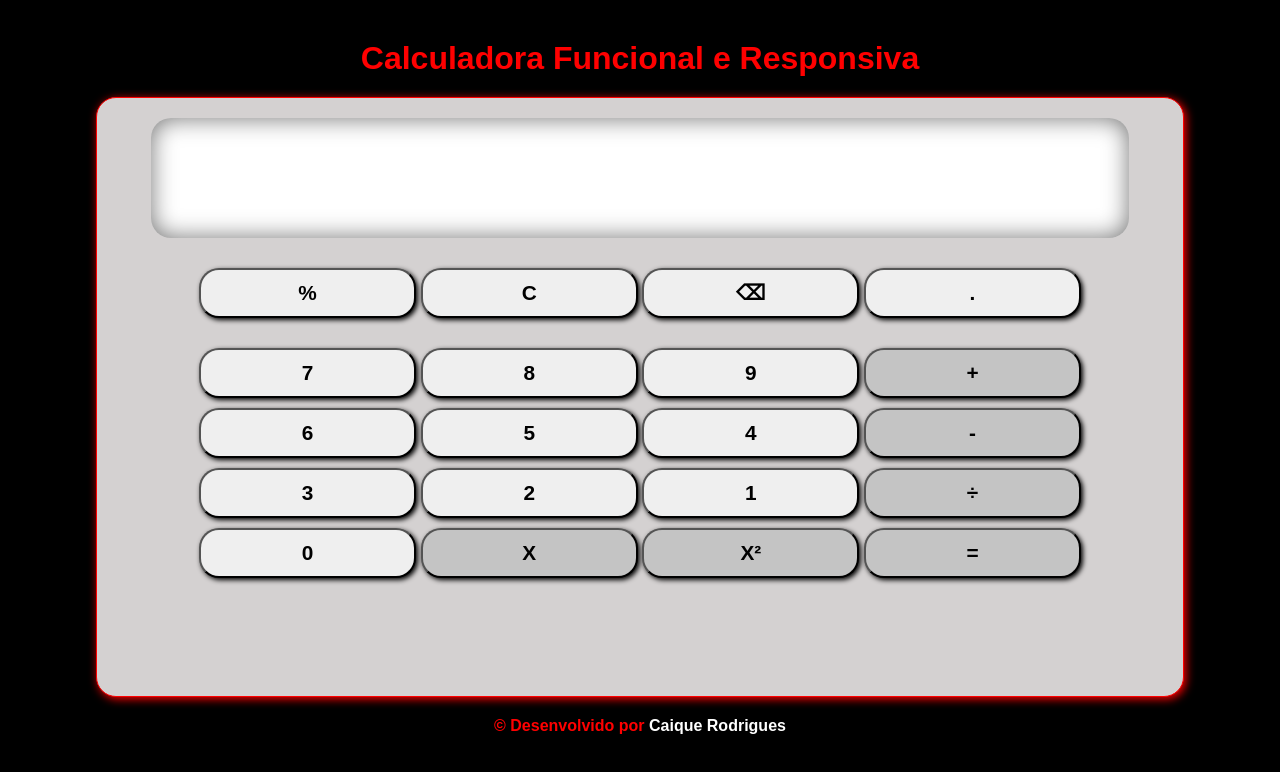
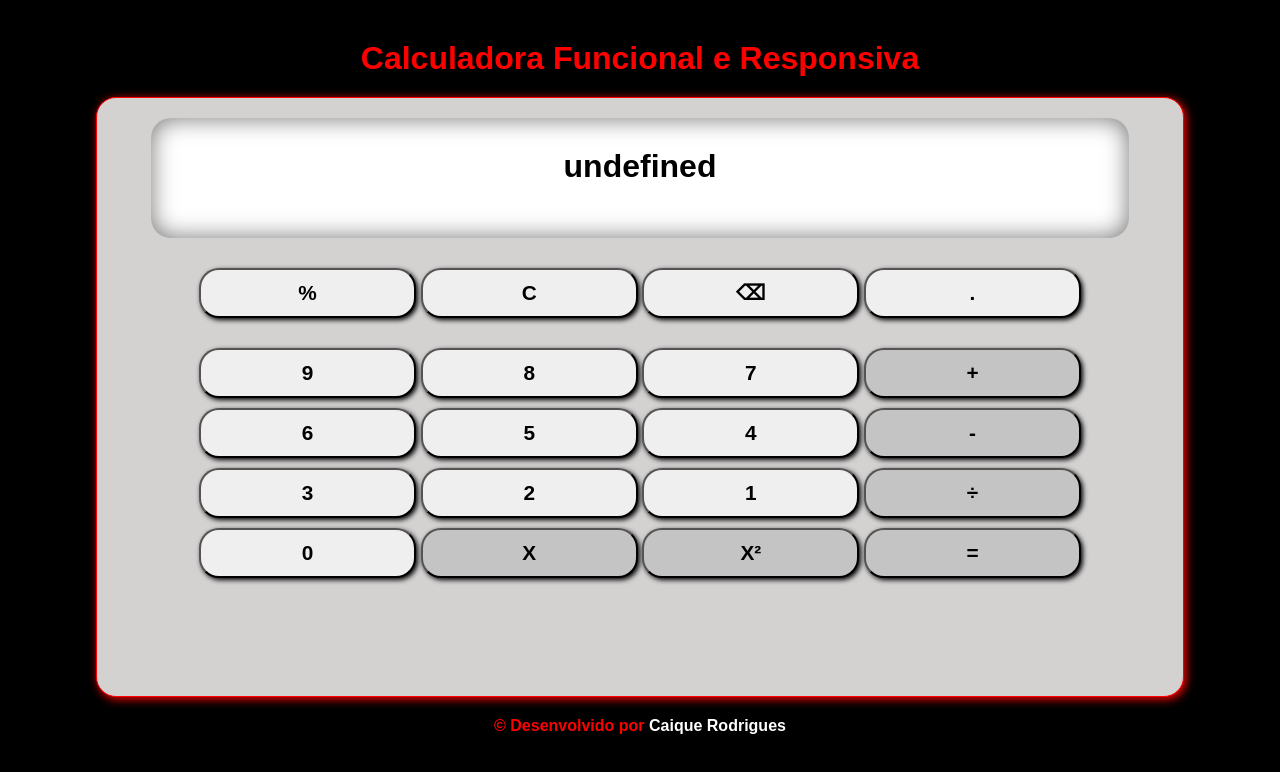
Before and after one commit to Caiqueerodrigues/calculadora, a plain HTML site: page index.html in a window 1280 px wide. Both pictures are taken after a click on the button "X²". Drawn offline with Linux system fonts and the light colour scheme.

Commit message:
tentando

```diff
--- a/_Estilo/style.css
+++ b/_Estilo/style.css
@@ -30,11 +30,16 @@ Body {
     margin: 20px auto;
     border-radius: 20px;
     box-shadow: inset 0px 0px 25px rgba(0, 0, 0, 0.555);
+    padding-top: 30px;
+    font-size: 2em;
+    color: black;
+    font-weight: bold;
 }
 
 main input:hover {
     transform: translate(-2px, -2px);
     box-shadow: inset 0px 0px 15px black;
+    cursor: pointer;
 }
 input.botoesCima, .numeros, .sinais {
     height: 50px;
--- a/_script/script.js
+++ b/_script/script.js
@@ -0,0 +1,20 @@
+var visor = document.getElementById('visor')
+var n1 = parseFloat("")
+var sinal = ` `
+
+
+function calcular(value) {
+    if (value == `.` || 1 || 2 || 3 || 4 || 5 || 6 || 7 || 8 || 9 || 0 && n1 == ``) {
+        n1 = value
+        visor.innerHTML += (`${n1}`)
+    } else if (sinal != ` `) {
+
+    }
+
+    if (value == `reset`) {
+        visor.innerHTML = ` `
+        n1 = ` `
+        n2 = ` `
+        sinal = ` `
+    }
+}
--- a/index.html
+++ b/index.html
@@ -15,31 +15,31 @@
             <div id="calculadora">
                 <div id="visor"></div>
                 <section id="botoesSinais">
-                    <input type="button" value="%" class="botoesCima">
-                    <input type="reset" value="C" class="botoesCima">
-                    <input type="button" value="⌫" class="botoesCima">
-                    <input type="button" value="." class="botoesCima">
+                    <input type="button" value="%" class="botoesCima" onclick="calcular()">
+                    <input type="reset" value="C" class="botoesCima" onclick="calcular(`reset`)">
+                    <input type="button" value="⌫" class="botoesCima" onclick="calcular()">
+                    <input type="button" value="." class="botoesCima" onclick="calcular(`.`)">
                 </section>
                 <section id="botoesNumeros">
-                    <input type="button" value="7" class="numeros">
-                    <input type="button" value="8" class="numeros">
-                    <input type="button" value="9" class="numeros">
-                    <input type="button" value="+" class="sinais">
+                    <input type="button" value="9" class="numeros" onclick="calcular(9)">
+                    <input type="button" value="8" class="numeros" onclick="calcular(8)">
+                    <input type="button" value="7" class="numeros" onclick="calcular(7)">
+                    <input type="button" value="+" class="sinais" onclick="calcular()">
                     <br>
-                    <input type="button" value="6" class="numeros">
-                    <input type="button" value="5" class="numeros">
-                    <input type="button" value="4" class="numeros">
-                    <input type="button" value="-" class="sinais">
+                    <input type="button" value="6" class="numeros" onclick="calcular(6)">
+                    <input type="button" value="5" class="numeros" onclick="calcular(5)">
+                    <input type="button" value="4" class="numeros" onclick="calcular(4)">
+                    <input type="button" value="-" class="sinais" onclick="calcular(`-`)">
                     <br>
-                    <input type="button" value="3" class="numeros">
-                    <input type="button" value="2" class="numeros">
-                    <input type="button" value="1" class="numeros">
-                    <input type="button" value="&divide" class="sinais">
+                    <input type="button" value="3" class="numeros" onclick="calcular(3)">
+                    <input type="button" value="2" class="numeros" onclick="calcular(2)">
+                    <input type="button" value="1" class="numeros" onclick="calcular(1)">
+                    <input type="button" value="&divide" class="sinais" onclick="calcular()">
                     <br>
-                    <input type="button" value="0" class="numeros">
-                    <input type="button" value="X" class="sinais">
-                    <input type="button" value="X²" class="sinais">
-                    <input type="button" value="=" class="sinais">
+                    <input type="button" value="0" class="numeros" onclick="calcular(0)">
+                    <input type="button" value="X" class="sinais" onclick="calcular(`*`)">
+                    <input type="button" value="X²" class="sinais" onclick="calcular()">
+                    <input type="button" value="=" class="sinais" onclick="calcular(`==`)">
                 </section>
             </div>
         </main>
```
